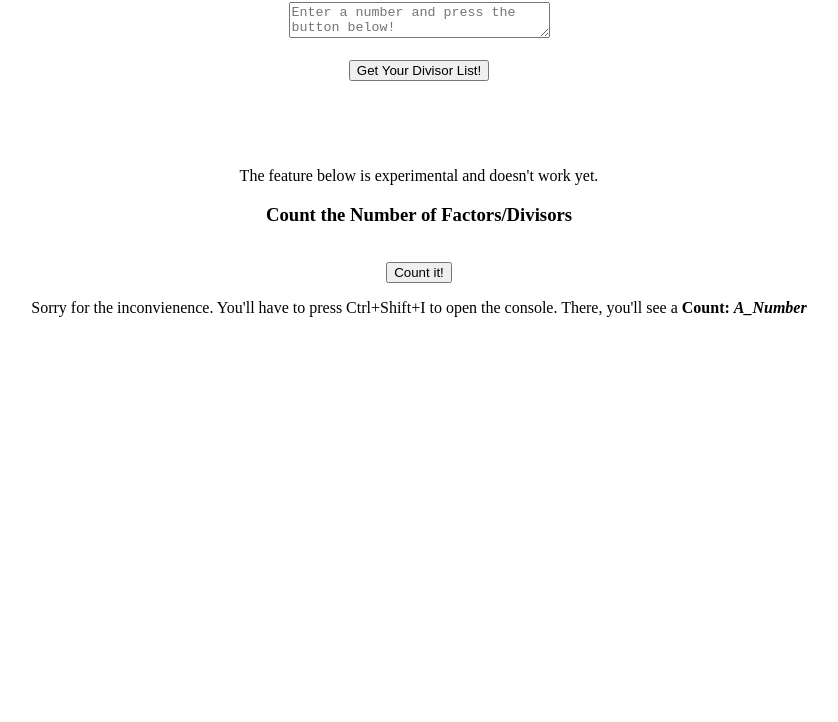
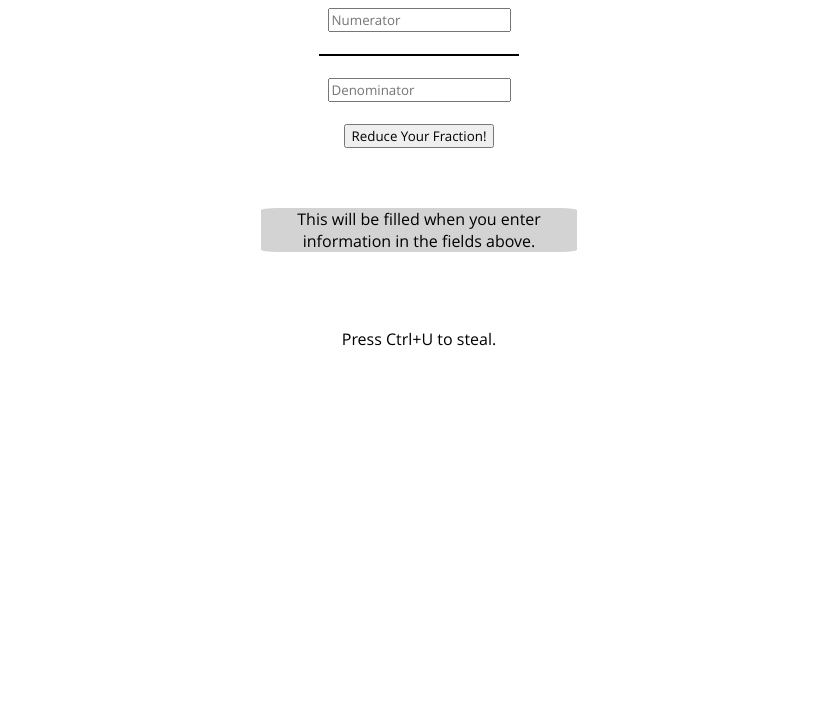
Before and after one commit to the-ramenator/the-ramenator.github.io, a plain HTML site: page experiments/fractionreducer.html in a window 1280 px wide. Shown: the part 78-800 px from the top of the page, without its empty margins (221-1059 px from the left). Drawn offline with Linux system fonts and the light colour scheme.

Commit message:
Update fractionreducer.html

```diff
--- a/experiments/fractionreducer.html
+++ b/experiments/fractionreducer.html
@@ -1,56 +1,96 @@
 <!DOCTYPE html>
 <html>
   <head>
-    <title>Factor/Divisor Calculator - neildaniel00</title>
+    <title>Fraction Reducer - neildaniel00</title>
     <link
       rel="icon"
       type="image/png"
       href="https://cdn1.iconfinder.com/data/icons/cursor-pointers/24/9-512.png"
     />
+
+    <style>
+      @font-face {
+        font-family: 'Product Sans';
+        font-style: normal;
+        font-weight: 400;
+        src: local('Open Sans'), local('OpenSans'),
+          url(https://fonts.gstatic.com/s/productsans/v5/HYvgU2fE2nRJvZ5JFAumwegdm0LZdjqr5-oayXSOefg.woff2)
+            format('woff2');
+      }
+      body,
+      button,
+      input {
+        font-family: Product Sans;
+      }
+      .hr {
+        background-color: black;
+        height: 2px;
+        width: 200px;
+      }
+    </style>
+    <script>
+      function compute() {
+        var val1 = document.getElementById('numerator').value;
+        var val2 = document.getElementById('denominator').value;
+        var val3 = 0;
+        while (val1 % 2 == 0 && val2 % 2 == 0) {
+          val1 = val1 / 2;
+          val2 = val2 / 2;
+          val3 = val3 + 1;
+        }
+        var counter = 3;
+        while (counter <= val1 && counter <= val2) {
+          while (val1 % counter == 0 && val2 % counter == 0) {
+            val1 = val1 / counter;
+            val2 = val2 / counter;
+            val3 = val3 + 1;
+          }
+          counter = counter + 2;
+        }
+        var result = val1 + '/' + val2;
+        if (val3 == 0) {
+          document.getElementById('result').innerHTML =
+            'The fraction ' +
+            val1 +
+            '/' +
+            val2 +
+            ' cannot be reduced any more!';
+        } else {
+          document.getElementById('result').innerHTML = result;
+        }
+      }
+    </script>
   </head>
   <body>
-    <script>
-      //Imma explain my code for u stealers
-      function display() {
-        var aninput = document.getElementById('input').value; //Getting the user's input
-        aninput = parseInt(aninput); //Make the user's input a number
-        const factors = (number) =>
-          Array.from(Array(number), (_, i) => i) //Start stuff I don't understand
-            .filter((i) => number % i === 0); //End Stuff i don't understand
-        document.getElementById('output').innerHTML =
-          'The factors/divisors of ' +
-          aninput +
-          ' are: ' +
-          factors(aninput) +
-          ',' +
-          aninput; //Putting the result into a <p>
-      }
-      function getdigits() {
-      var a_nother_variable = prompt('hoi');
-      var val=a_nother_variable;
-      console.log("Count : ",val.split(",").length);
+    <center>
+      <h1>Fraction Reducer</h1>
+      <input
+        placeholder="Numerator"
+        id="numerator"
+        size="20"
+        maxlength="6"
+      /><br /><br />
+      <div class="hr"></div>
+      <br />
+      <input
+        placeholder="Denominator"
+        id="denominator"
+        size="20"
+        maxlength="6"
+      />
+      <br /><br />
+      <button onclick="compute()">Reduce Your Fraction!</button>
+      <br /><br /><br />
+      <p
+        id="result"
+        style="background-color: lightgrey; width: 25%; border-radius: 5%"
+      >This will be filled when you enter information in the fields above.
+      </p>
+    </center>
 
-        }
-    </script>
+    <br /><br />
     <center>
-      <h1>Factor/Divisor Calculator</h1>
-      <textarea
-        rows="2"
-        cols="30"
-        id="input"
-        placeholder="Enter a number and press the button below!"
-      ></textarea
-      ><br /><br />
-      <button onclick="display()">Get Your Divisor List!</button>
-      <p id="output"></p>
-      <br />
-      <br />
-      <br />
-      <p>The feature below is experimental and doesn't work yet.</p>
-      <h3>Count the Number of Factors/Divisors</h3>
-      <br />
-      <button onclick="getdigits()">Count it!</button>
-      <p id="digitcount">Sorry for the inconvienence. You'll have to press Ctrl+Shift+I to open the console. There, you'll see a <b>Count: <i>A_Number</i></b></p>
+      <p>Press Ctrl+U to steal.</p>
     </center>
   </body>
 </html>
```
